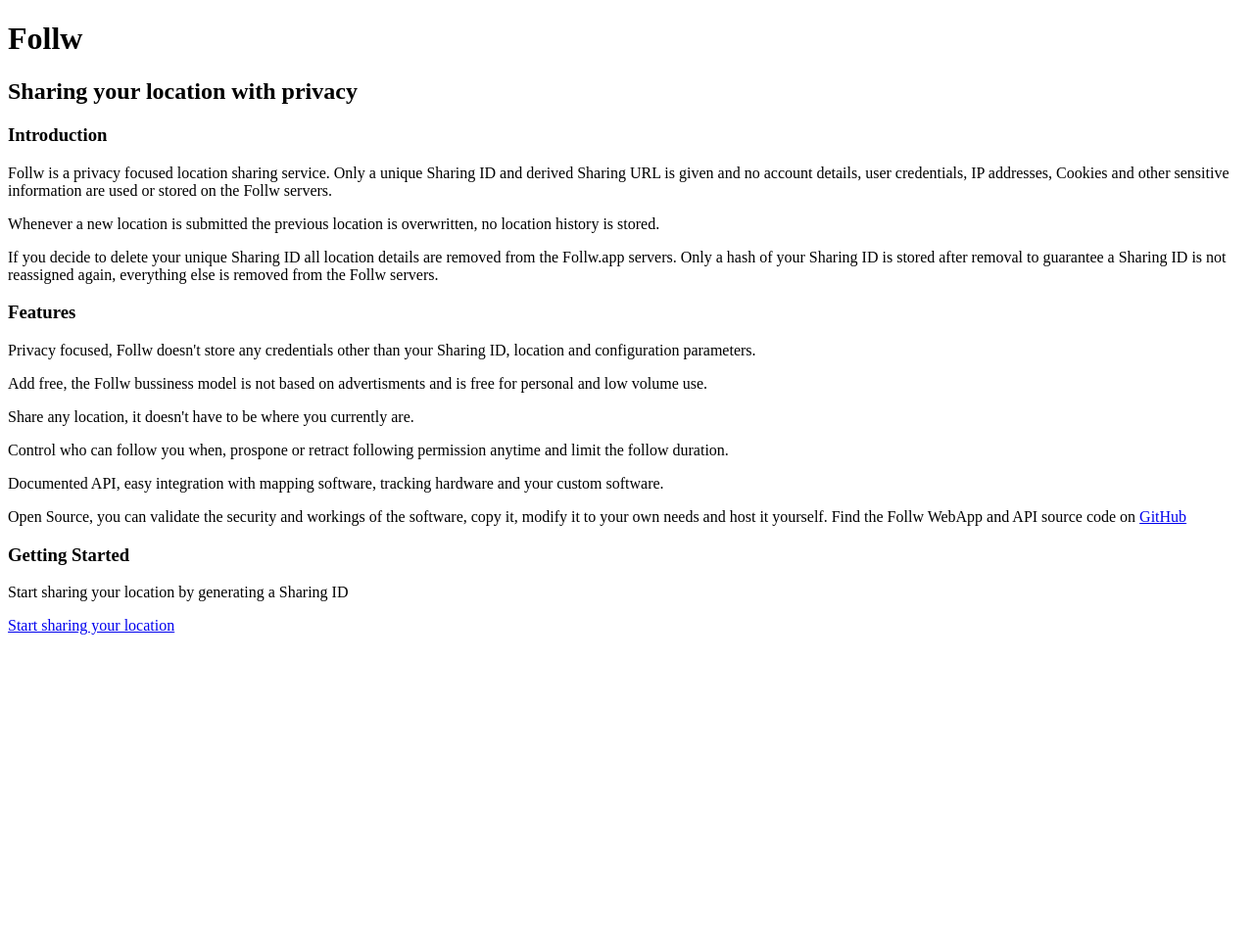
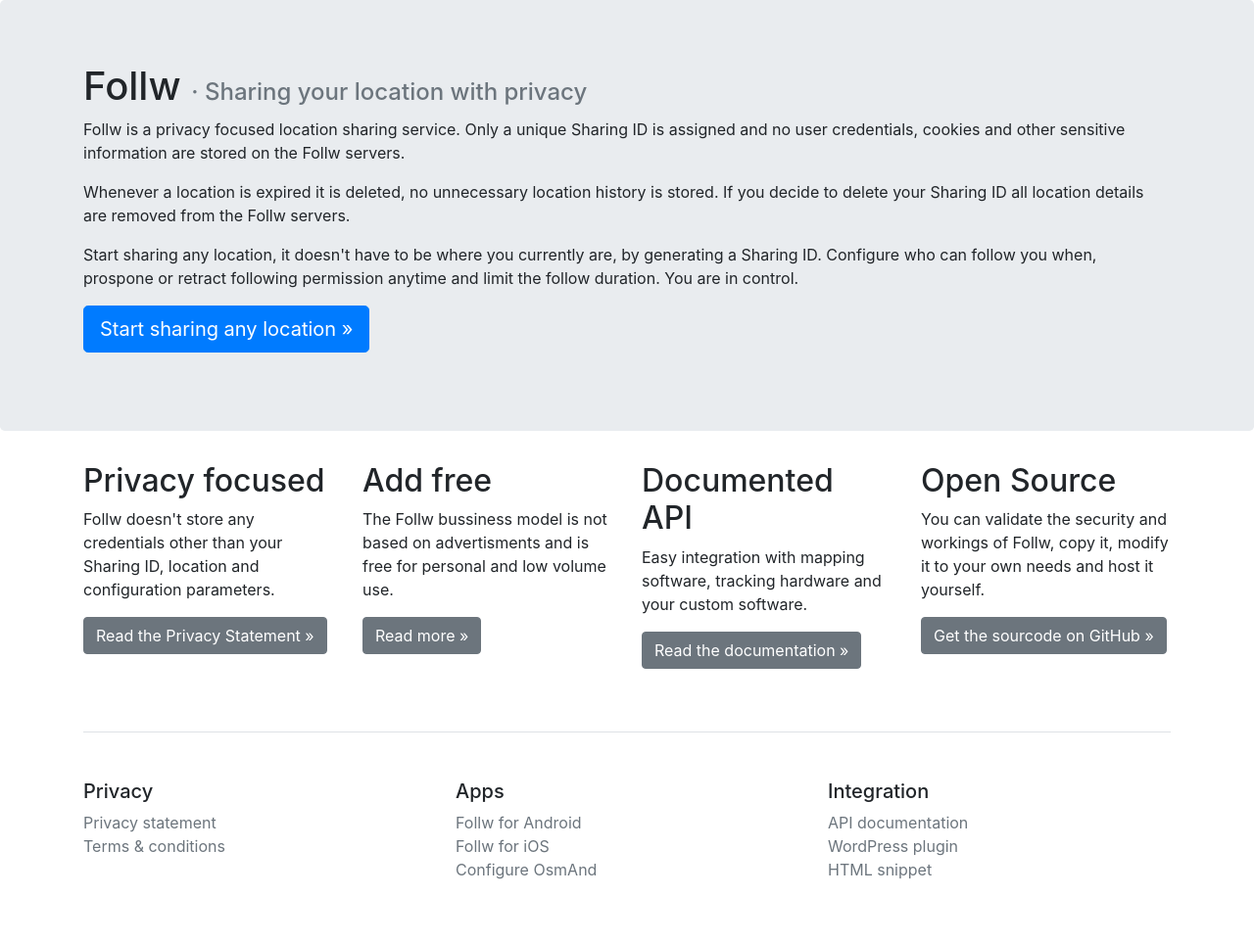
Before and after one commit to rrooggiieerr/Follw.web, a PHP site: page / in a window 1280 px wide. Shown: the whole page at 98% size. Before the commit the page ends 648 px from the top, so only its background shows below. Run offline with PHP 8.4, Linux system fonts and the light colour scheme.

Commit message:
Content updates and new bootstrap based design

```diff
--- /dev/null
+++ b/application/views/footer.php
@@ -0,0 +1,27 @@
+				<footer class="pt-4 my-md-5 pt-md-5 border-top">
+					<div class="row">
+						<div class="col">
+							<h5>Privacy</h5>
+							<ul class="list-unstyled text-small">
+								<li><a class="text-muted" href="/privacy">Privacy statement</a></li>
+								<li><a class="text-muted" href="/terms">Terms & conditions</a></li>
+							</ul>
+						</div>
+						<div class="col">
+							<h5>Apps</h5>
+							<ul class="list-unstyled text-small">
+								<li><a class="text-muted" href="https://play.google.com/store/apps/details?id=app.follw.share" target="_blank">Follw for Android</a></li>
+								<li><a class="text-muted" href="#" target="_blank">Follw for iOS</a></li>
+								<li><a class="text-muted" href="/osmand">Configure OsmAnd</a></li>
+							</ul>
+						</div>
+						<div class="col">
+							<h5>Integration</h5>
+							<ul class="list-unstyled text-small">
+								<li><a class="text-muted" href="/apidoc">API documentation</a></li>
+								<li><a class="text-muted" href="/wordpress">WordPress plugin</a></li>
+								<li><a class="text-muted" href="/htmlsnippet">HTML snippet</a></li>
+							</ul>
+						</div>
+					</div>
+				</footer>
--- a/application/views/intro.php
+++ b/application/views/intro.php
@@ -1,35 +1,86 @@
 <!doctype html>
 <html lang="en">
 	<head>
-		<title>Follw - Sharing your location with privacy</title>
+		<title>Follw · Sharing your location with privacy</title>
+		<meta charset="utf-8" />
+		<meta name="viewport" content="width=device-width, initial-scale=1.0, shrink-to-fit=no" />
+<?php // Icons
+/* TODO
+		<link rel="apple-touch-icon" href="/apple-touch-icon.png" sizes="180x180">
+		<link rel="icon" href="/favicon-32x32.png" sizes="32x32" type="image/png">
+		<link rel="icon" href="/favicon-16x16.png" sizes="16x16" type="image/png">
+		<link rel="icon" href="/favicon.ico">
+		<link rel="mask-icon" href="/safari-pinned-tab.svg" color="#563d7c">
+		<meta name="msapplication-config" content="/browserconfig.xml">
+		<meta name="theme-color" content="#563d7c">
+*/
+?>
+<?php // Styles ?>
+		<link rel="stylesheet" href="https://unpkg.com/bootstrap@4.5.3/dist/css/bootstrap.min.css"
+			integrity="sha384-TX8t27EcRE3e/ihU7zmQxVncDAy5uIKz4rEkgIXeMed4M0jlfIDPvg6uqKI2xXr2"
+			crossorigin="anonymous"/>
+		<style>
+		</style>
 	</head>
 	<body>
-		<h1>Follw</h1>
-		<h2>Sharing your location with privacy</h2>
-		<h3>Introduction</h3>
-		<p>Follw is a privacy focused location sharing service. Only a unique Sharing ID and derived Sharing URL is
-		given and no account details, user credentials, IP addresses, Cookies and other sensitive information are used
-		or stored on the Follw servers.</p>
-		<p>Whenever a new location is submitted the previous location is overwritten, no location history is
-		stored.</p>
-		<p>If you decide to delete your unique Sharing ID all location details are removed from the Follw.app servers.
-		Only a hash of your Sharing ID is stored after removal to guarantee a Sharing ID is not reassigned again,
-		everything else is removed from the Follw servers.</p>
-		<!-- p><a href="#">Read the full Privacy statement here</a></p -->
-		<h3>Features</h3>
-		<p>Privacy focused, Follw doesn't store any credentials other than your Sharing ID, location and configuration
-		parameters.</p>
-		<p>Add free, the Follw bussiness model is not based on advertisments and is free for personal and low volume
-		use.</p>
-		<p>Share any location, it doesn't have to be where you currently are.</p>
-		<p>Control who can follow you when, prospone or retract following permission anytime and limit the follow
-		duration.</p>
-		<p>Documented API, easy integration with mapping software, tracking hardware and your custom software.</p>
-		<p>Open Source, you can validate the security and workings of the software, copy it, modify it to your own
-		needs and host it yourself. Find the Follw WebApp and API source code on
-		<a href="https://github.com/rrooggiieerr/Follw.web" target="_blank">GitHub</a></p>
-		<h3>Getting Started</h3>
-		<p>Start sharing your location by generating a Sharing ID</p>
-		<a href="/generatesharingid">Start sharing your location</a>
+		<main>
+			<div class="jumbotron">
+				<div class="container">
+					<h1>Follw <small class="h4 text-muted">· Sharing your location with privacy</small></h1>
+					<p>Follw is a privacy focused location sharing service. Only a unique Sharing ID is assigned and
+					no user credentials, cookies and other sensitive information are stored on the Follw servers.</p>
+					<p>Whenever a location is expired it is deleted, no unnecessary location history is stored. If you
+					decide to delete your Sharing ID all location details are removed from the Follw servers.</p>
+					<p>Start sharing any location, it doesn't have to be where you currently are, by generating a Sharing ID.
+					Configure who can follow you when, prospone or retract following permission anytime and limit the follow
+					duration. You are in control.</p>
+					<p><a class="btn btn-primary btn-lg" href="/generatesharingid" role="button">Start sharing any location &raquo;</a></p>
+				</div>
+			</div>
+			<div class="container">
+				<div class="row">
+					<div class="col-lg">
+						<div class="row">
+							<div class="col-md">
+								<h2>Privacy focused</h2>
+								<p>Follw doesn't store any credentials other than your Sharing ID, location and configuration
+								parameters.</p>
+								<p><a class="btn btn-secondary" href="#" role="button">Read the Privacy Statement &raquo;</a></p>
+							</div>
+							<div class="col-md">
+								<h2>Add free</h2>
+								<p>The Follw bussiness model is not based on advertisments and is free for personal and low volume
+								use.</p>
+								<p><a class="btn btn-secondary" href="#" role="button">Read more &raquo;</a></p>
+							</div>
+						</div>
+					</div>
+					<div class="col-lg">
+						<div class="row">
+							<div class="col-md">
+								<h2>Documented API</h2>
+								<p>Easy integration with mapping software, tracking hardware and your custom software.</p>
+								<p><a class="btn btn-secondary" href="/api" role="button" target="_blank">Read the documentation &raquo;</a></p>
+							</div>
+							<div class="col-md">
+								<h2>Open Source</h2>
+								<p>You can validate the security and workings of Follw, copy it, modify it to your own
+								needs and host it yourself.</p>
+								<p><a class="btn btn-secondary" href="https://github.com/rrooggiieerr/Follw.web" role="button" target="_blank">Get the sourcode on GitHub &raquo;</a></p>
+							</div>
+						</div>
+					</div>
+				</div>
+<?php include_once('footer.php');?>
+			</div>
+		</main>
+<?php	// Scripts
+		// Placed at the end of the document so the pages load faster ?>
+		<script src="https://unpkg.com/jquery@3.5.1/dist/jquery.min.js"
+			integrity="sha384-ZvpUoO/+PpLXR1lu4jmpXWu80pZlYUAfxl5NsBMWOEPSjUn/6Z/hRTt8+pR6L4N2"
+			crossorigin="anonymous"></script>
+		<script src="https://unpkg.com/bootstrap@4.5.3/dist/js/bootstrap.bundle.min.js"
+			integrity="sha384-ho+j7jyWK8fNQe+A12Hb8AhRq26LrZ/JpcUGGOn+Y7RsweNrtN/tE3MoK7ZeZDyx"
+			crossorigin="anonymous"></script>
 	</body>
 </html>
```
